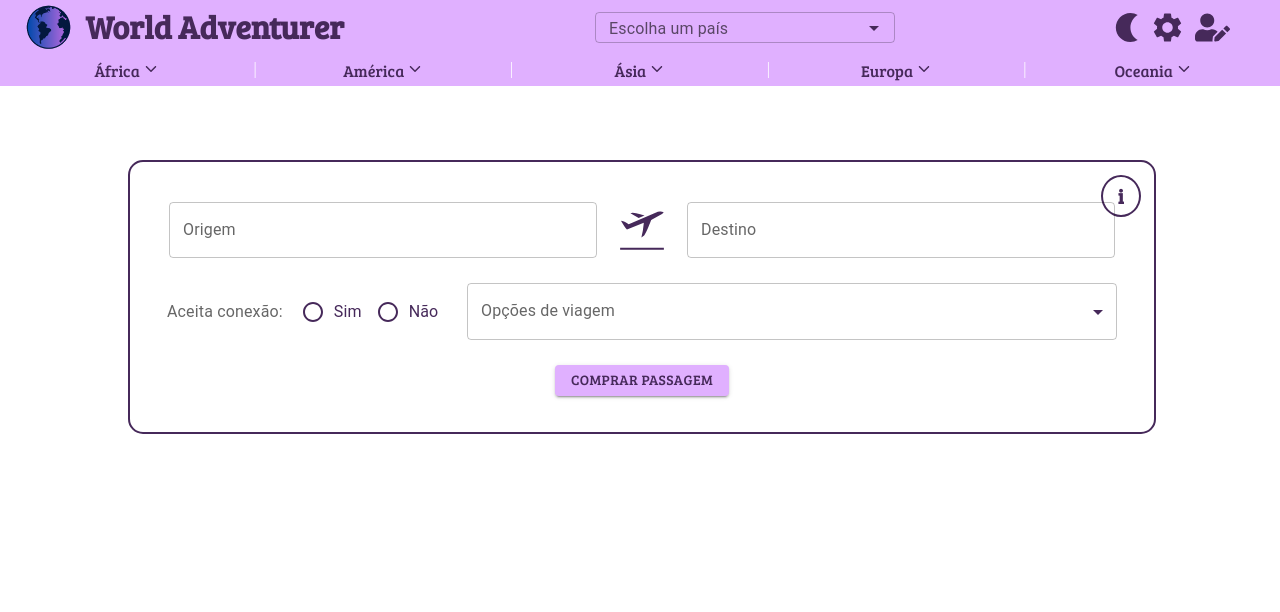
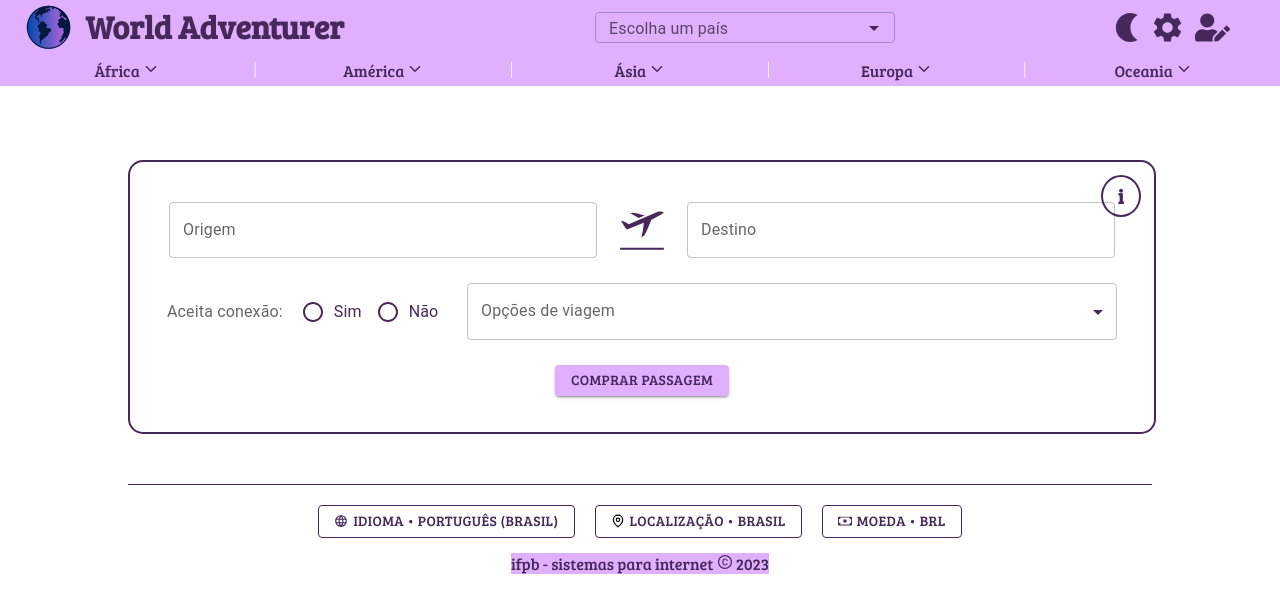
Before and after one commit to julianafer/Projeto-paises, a React (Create React App) app in the folder projeto-ihc/: page / in a window 1280 px wide. Shown: the top 612 px of the page. Built offline with nearby package versions, Linux system fonts and the light colour scheme; a web font is replaced by a local one.

Commit message:
implementação do footer

```diff
--- a/projeto-ihc/src/App.js
+++ b/projeto-ihc/src/App.js
@@ -1,15 +1,15 @@
-// import {BrowserRouter as Router, Link, Router} from 'react-router-dom'
-
 import Alert from "./components/Alert";
 import Confirmacao from "./components/Confirmacao";
 import Content from "./components/Content";
 import Global from "./components/Global";
+import Footer from "./components/Footer";
 
 function App() {
     return (
         <div>
             <Global />
             <Content />
+            <Footer />
             <Alert />
             <Confirmacao />
         </div>
--- /dev/null
+++ b/projeto-ihc/src/components/Footer.js
@@ -0,0 +1,20 @@
+import { Button } from "@mui/material";
+import { TbWorld } from "react-icons/tb";
+import { GrLocation } from "react-icons/gr";
+import { BsCash } from "react-icons/bs";
+import { AiOutlineCopyright } from "react-icons/ai";
+
+function Footer() {
+    return (
+        <div id="footer">
+            <div id="botoes-footer">
+                <Button className="fbottons" variant="outlined"><TbWorld className="icon-footer" /> Idioma • Português (Brasil)</Button>
+                <Button className="fbottons" variant="outlined"><GrLocation className="icon-footer" /> Localização • Brasil</Button>
+                <Button className="fbottons" variant="outlined"><BsCash className="icon-footer" /> Moeda • BRL</Button>
+            </div>
+            <span id="cp">ifpb - sistemas para internet <AiOutlineCopyright /> 2023</span>
+        </div>
+    )
+}
+
+export default Footer
--- a/projeto-ihc/src/index.css
+++ b/projeto-ihc/src/index.css
@@ -424,3 +424,24 @@ button.MuiButtonBase-root.MuiButton-root.MuiButton-outlined.MuiButton-outlinedPr
 #x {
     cursor: pointer;
 }
+
+#footer {
+    display: flex;
+    flex-direction: column;
+    align-items: center;
+    margin: 50px 10% 0 10%;
+    border-top: 1px solid #46295a;
+    padding-top: 20px;
+}
+
+.icon-footer {
+    margin-right: 5px;
+}
+
+button.MuiButtonBase-root.MuiButton-root.MuiButton-outlined.MuiButton-outlinedPrimary.MuiButton-sizeMedium.MuiButton-outlinedSizeMedium.MuiButton-root.MuiButton-outlined.MuiButton-outlinedPrimary.MuiButton-sizeMedium.MuiButton-outlinedSizeMedium.css-1rwt2y5-MuiButtonBase-root-MuiButton-root {
+    margin-right: 10px;
+}
+
+#cp {
+    background-color: #e0b0ff;
+}
```
